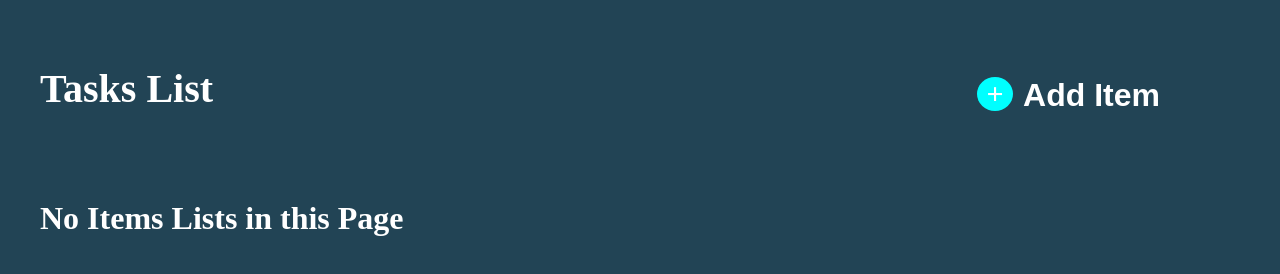
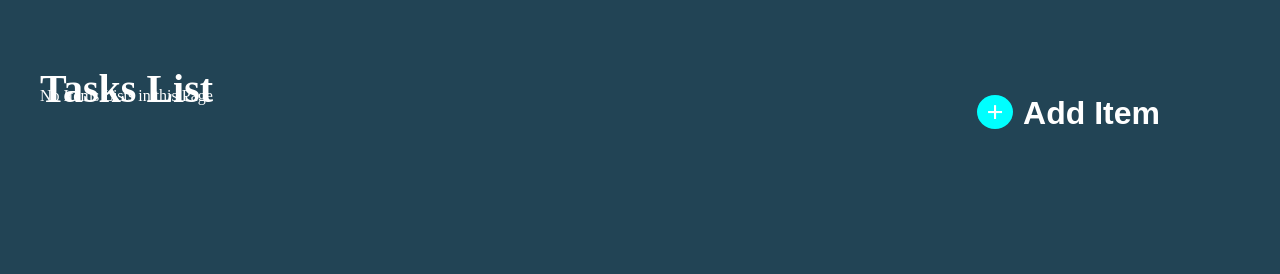
Before and after one commit to Kandy1703/JS-To-Do, a plain HTML site: page index.html in a window 1280 px wide. Drawn offline with Linux system fonts and the light colour scheme; a web font is replaced by a local one.

Commit message:
Third Commit

```diff
--- a/index.html
+++ b/index.html
@@ -16,7 +16,7 @@
         <span class="head1 frist">Tasks <span class="head2">List</span></span>
     </header>
 
-    <h1 id="noItems" class="">No Items Lists in this Page</h1>
+    <h1 id="noItems" class=""></h1>No Items Lists in this Page</h1>
 
 <div class="parent">
 
```
